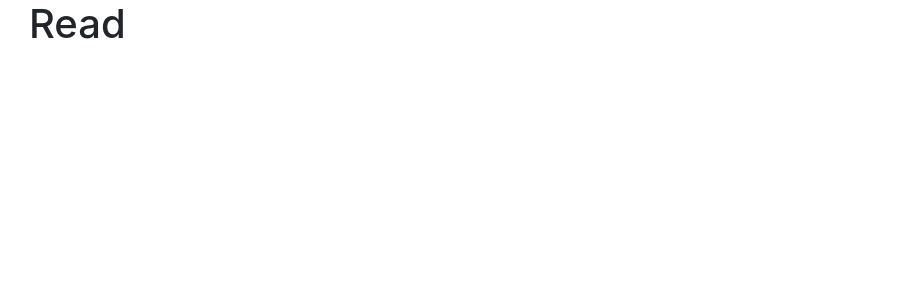
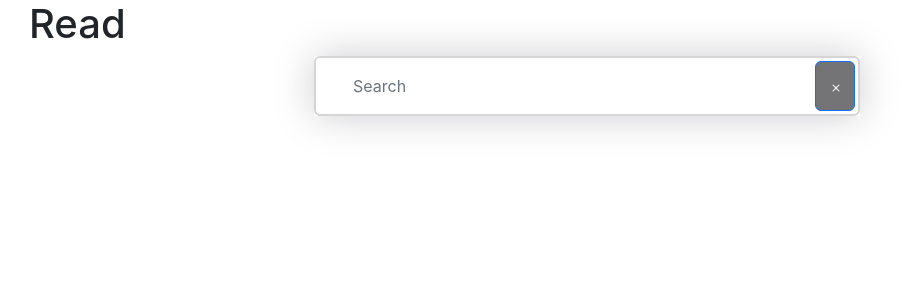
Before and after one commit to ZEwela/read, a React (Create React App) app: page / in a window 1280 px wide. Shown: the top 300 px of the page, without its empty margins (53-955 px from the left). Built offline with nearby package versions, Linux system fonts and the light colour scheme.

Commit message:
SearchBar

```diff
--- a/src/app/App.js
+++ b/src/app/App.js
@@ -2,11 +2,15 @@ import React from 'react';
 import '../../src/App.css';
 import {getCommentsForPost} from './redditAPI';
 import Header from '../components/Header';
+import SearchBar from '../components/SearchBar'
 
 
 function App() {
     return (
-        <Header text="Read"/>
+        <>
+            <Header text="Read"/>
+            <SearchBar />
+        </>
     )
     // getCommentsForPost('/r/funny/comments/xfvnqv/someone_is_getting_fired/')
 }
--- a/src/components/SearchBar.js
+++ b/src/components/SearchBar.js
@@ -0,0 +1,21 @@
+
+
+export default function SearchBar() {
+    return (
+        <div class="container">
+            <div class="row height d-flex justify-content-center align-items-center">
+                <div class="col-md-6">
+                    <div class="search search-container">
+                        <i class="fa fa-search"></i>
+                        <input type="text" class="form-control" placeholder="Search"/>
+                        <button class="btn btn-primary">
+                            <svg xmlns="http://www.w3.org/2000/svg" width="16" height="16" fill="currentColor" class="bi bi-x" viewBox="0 0 16 16">
+                                <path d="M4.646 4.646a.5.5 0 0 1 .708 0L8 7.293l2.646-2.647a.5.5 0 0 1 .708.708L8.707 8l2.647 2.646a.5.5 0 0 1-.708.708L8 8.707l-2.646 2.647a.5.5 0 0 1-.708-.708L7.293 8 4.646 5.354a.5.5 0 0 1 0-.708z"/>
+                            </svg>
+                        </button>
+                    </div>
+                </div>
+            </div>
+        </div>
+    )
+}
--- a/src/index.css
+++ b/src/index.css
@@ -11,3 +11,45 @@ code {
   font-family: source-code-pro, Menlo, Monaco, Consolas, 'Courier New',
     monospace;
 }
+
+.search{
+  position: relative;
+  box-shadow: 0 0 40px rgb(204, 204, 208);
+
+  }
+
+  .search input{
+   height: 60px;
+   text-indent: 25px;
+   border: 2px solid #d6d4d4;
+
+
+  }
+
+
+  .search input:focus{
+
+   box-shadow: none;
+   border: 2px solid rgb(143, 143, 145);
+
+
+  }
+
+  .search .fa-search{
+
+   position: absolute;
+   top: 20px;
+   left: 16px;
+
+  }
+
+  .search button{
+
+   position: absolute;
+   top: 5px;
+   right: 5px;
+   height: 50px;
+   width: 40px;
+   background: rgb(116, 116, 119);
+
+  }
```
